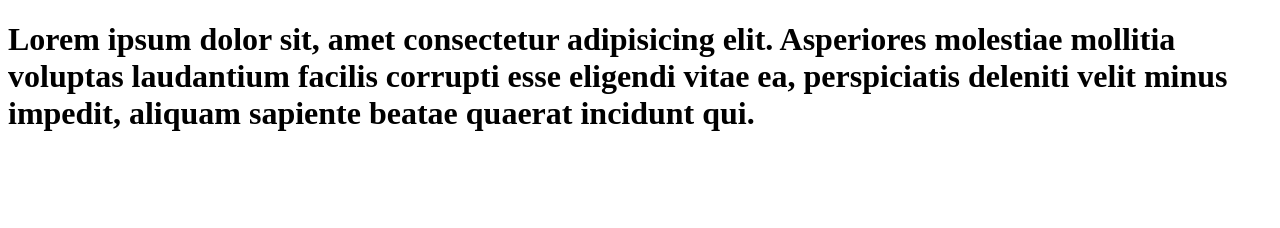
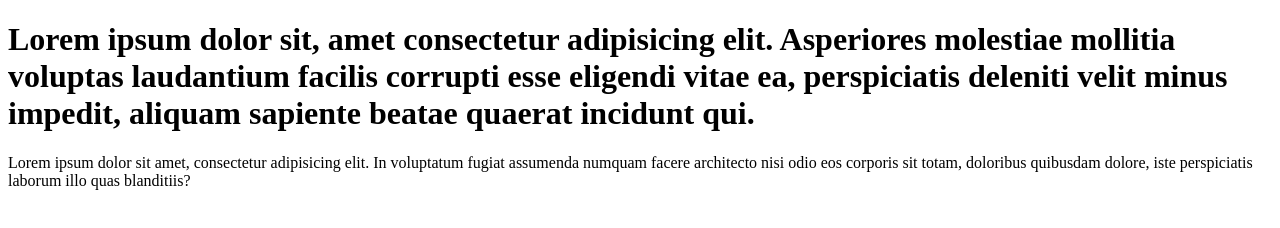
Before and after one commit to AmitBansal601088/learn-git, a plain HTML site: page index.html in a window 1280 px wide. Drawn offline with Linux system fonts and the light colour scheme.

Commit message:
Update index.html

```diff
--- a/index.html
+++ b/index.html
@@ -7,5 +7,6 @@
 </head>
 <body>
     <h1>Lorem ipsum dolor sit, amet consectetur adipisicing elit. Asperiores molestiae mollitia voluptas laudantium facilis corrupti esse eligendi vitae ea, perspiciatis deleniti velit minus impedit, aliquam sapiente beatae quaerat incidunt qui.</h1>
+    <p>Lorem ipsum dolor sit amet, consectetur adipisicing elit. In voluptatum fugiat assumenda numquam facere architecto nisi odio eos corporis sit totam, doloribus quibusdam dolore, iste perspiciatis laborum illo quas blanditiis?</p>
 </body>
 </html>
```
